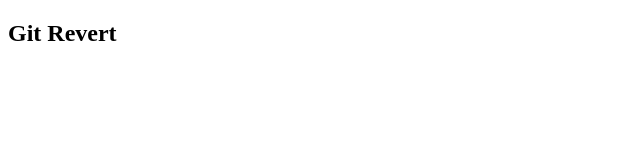
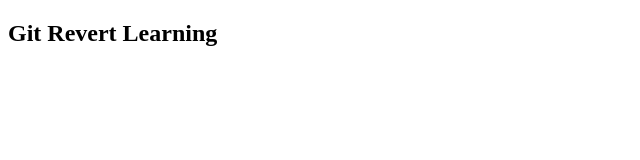
Before and after one commit to Malik-Umer-Mehboob/DevOps-Basics, a plain HTML site: page devops.html in a window 1280 px wide. Shown: the whole page, without its empty margins (0-640 px from the left). Drawn offline with Linux system fonts and the light colour scheme.

Commit message:
revert learning

```diff
--- a/devops.html
+++ b/devops.html
@@ -6,6 +6,6 @@
     <title>DevOps</title>
 </head>
 <body>
-    <h2>Git Revert</h2>
+    <h2>Git Revert Learning</h2>
 </body>
 </html>
```
